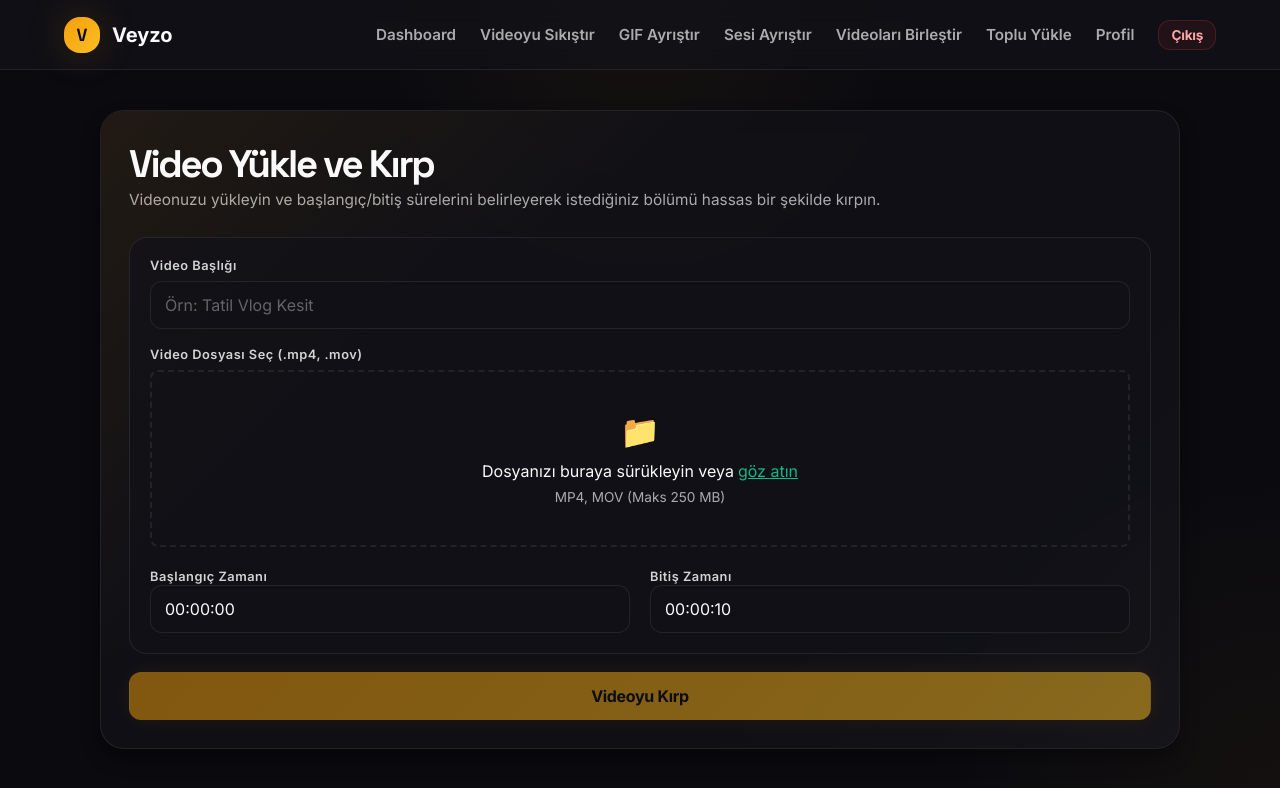
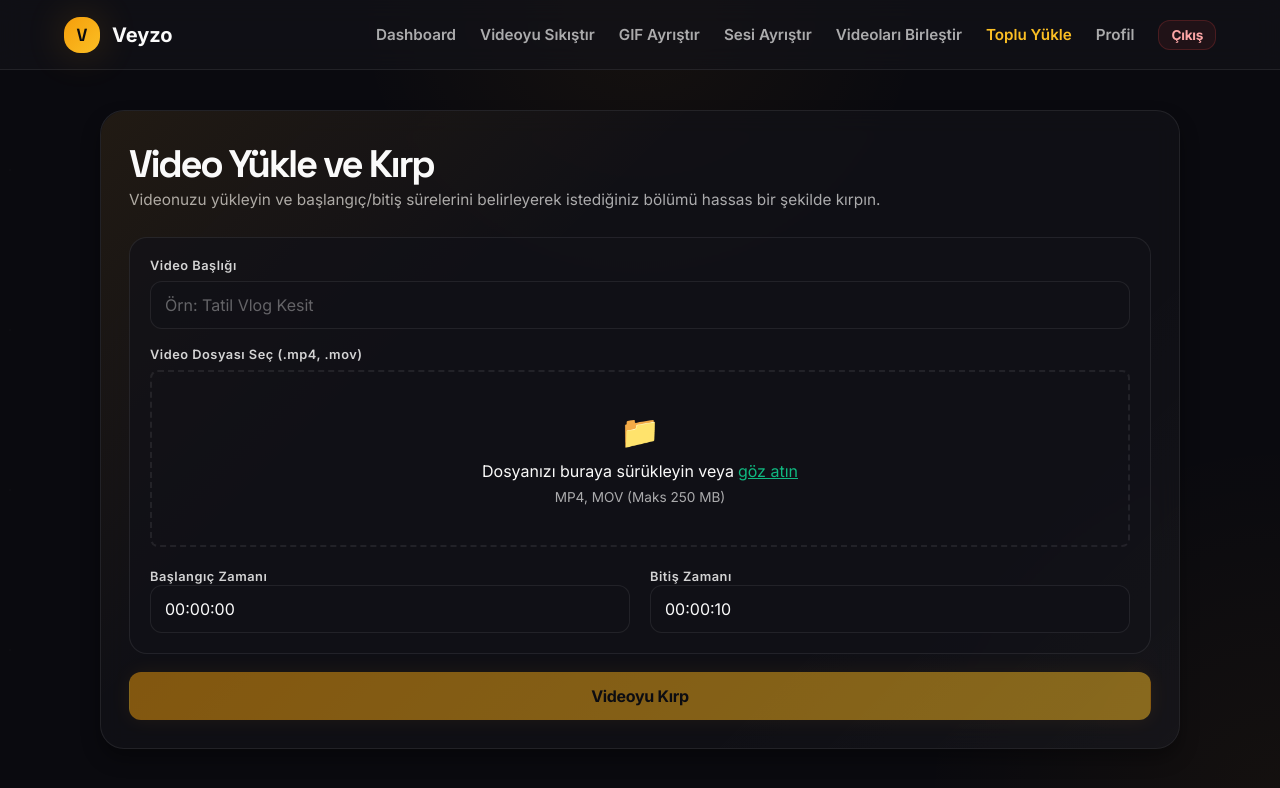
Before and after one commit to kaanhascan/veyzo-frontend, a React (Vite) app: page /upload in a window 1280 px wide. Shown: the top 788 px of the page. Built offline with nearby package versions, Linux system fonts and the light colour scheme.

Commit message:
yeni navbar güncellemeleri

```diff
--- a/src/components/Navbar.jsx
+++ b/src/components/Navbar.jsx
@@ -1,8 +1,20 @@
-import { Link, useNavigate } from 'react-router-dom';
+import { useState } from 'react';
+import { Link, NavLink, useNavigate } from 'react-router-dom';
 import api from '../api/axiosConfig';
+
+const links = [
+    { to: '/dashboard', label: 'Dashboard' },
+    { to: '/compress-video', label: 'Videoyu Sıkıştır' },
+    { to: '/extract-gif', label: 'GIF Ayrıştır' },
+    { to: '/extract-audio', label: 'Sesi Ayrıştır' },
+    { to: '/merge-videos', label: 'Videoları Birleştir' },
+    { to: '/upload', label: 'Toplu Yükle' },
+    { to: '/profile', label: 'Profil' },
+];
 
 const Navbar = () => {
     const navigate = useNavigate();
+    const [open, setOpen] = useState(false);
 
     const handleLogout = async () => {
         try {
@@ -10,25 +22,39 @@ const Navbar = () => {
         } catch (error) {
             console.error("Çıkış yaparken bir hata oluştu", error);
         } finally {
+            setOpen(false);
             navigate('/login');
         }
     };
+
     return (
         <nav className="navbar">
-            <Link to="/dashboard" className="nav-brand">
+            <Link to="/dashboard" className="nav-brand" onClick={() => setOpen(false)}>
                 <div className="brand-badge">V</div>
                 Veyzo
             </Link>
 
-            <div className="nav-links">
-                <Link to="/dashboard" className="nav-link">Dashboard</Link>
-                <Link to="/compress-video" className="nav-link">Videoyu Sıkıştır</Link>
-                <Link to="/extract-gif" className="nav-link">GIF Ayrıştır</Link>
-                <Link to="/extract-audio" className="nav-link">Sesi Ayrıştır</Link>
-                <Link to="/merge-videos" className="nav-link">Videoları Birleştir</Link>
-                <Link to="/upload" className="nav-link">Toplu Yükle</Link>
-                <Link to="/profile" className="nav-link">Profil</Link>
+            <button
+                type="button"
+                className="nav-toggle"
+                aria-label="Menüyü aç/kapat"
+                aria-expanded={open}
+                onClick={() => setOpen((o) => !o)}
+            >
+                {open ? '✕' : '☰'}
+            </button>
 
+            <div className={`nav-links ${open ? 'open' : ''}`}>
+                {links.map((l) => (
+                    <NavLink
+                        key={l.to}
+                        to={l.to}
+                        className={({ isActive }) => `nav-link${isActive ? ' active' : ''}`}
+                        onClick={() => setOpen(false)}
+                    >
+                        {l.label}
+                    </NavLink>
+                ))}
 
                 <button
                     onClick={handleLogout}
```
